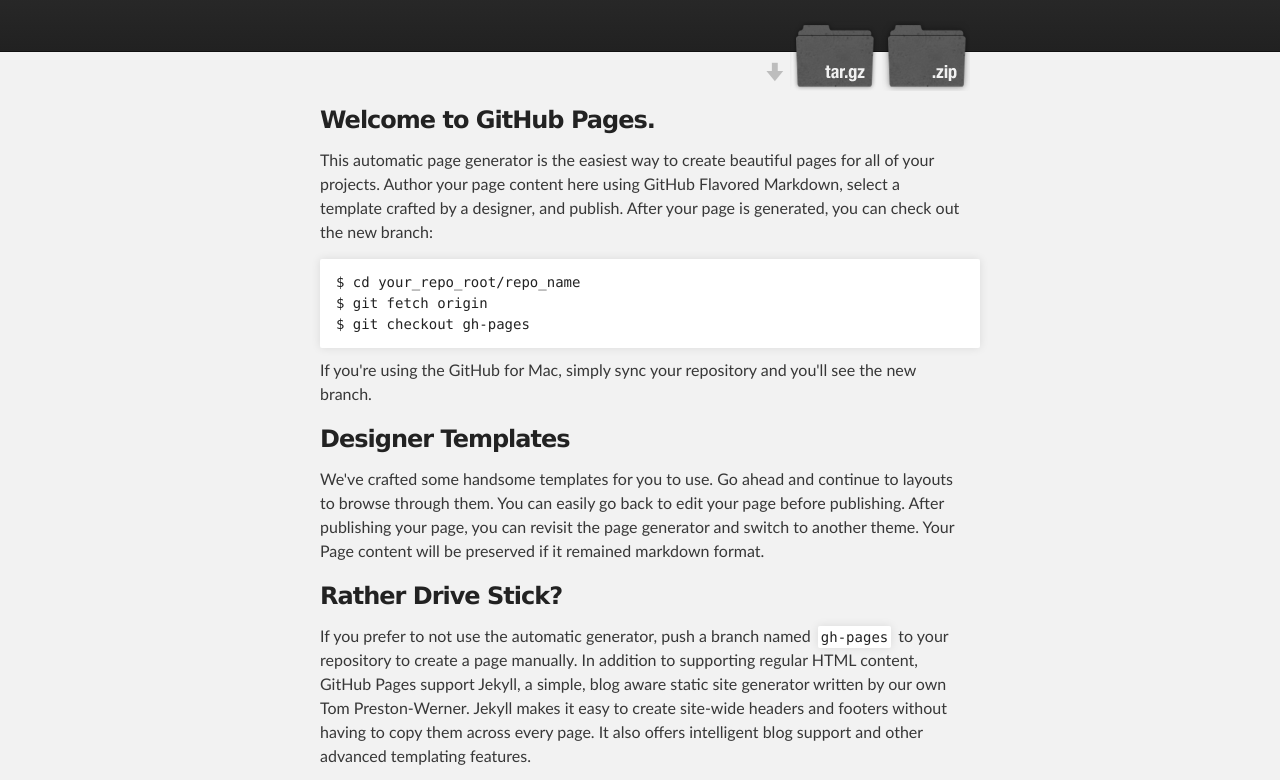
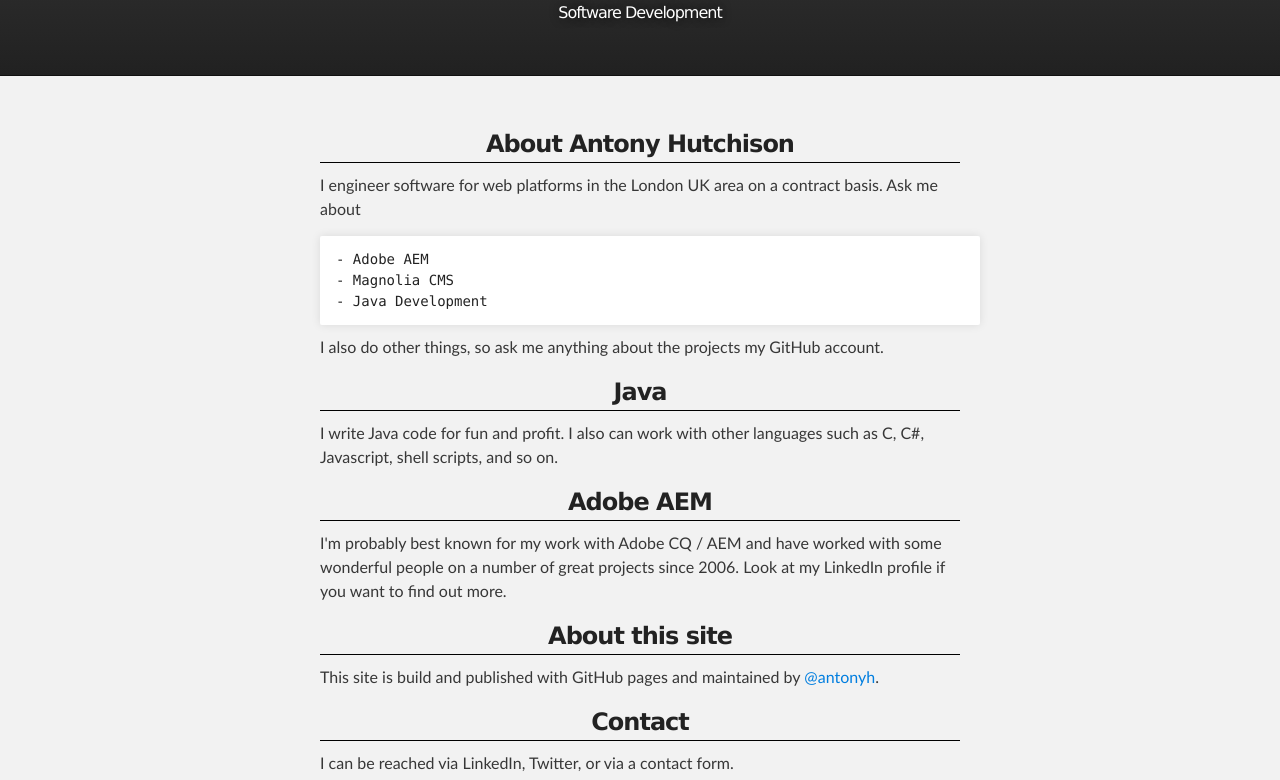
Before and after one commit to antonyh/spikeyphotography-holdingpage, a plain HTML site: page index.html in a window 1280 px wide. Shown: the part 122-902 px from the top of the page. Drawn offline with Linux system fonts and the light colour scheme.

Commit message:
wrote some copy

```diff
--- a/index.html
+++ b/index.html
@@ -16,15 +16,11 @@
     <!-- HEADER -->
     <div id="header_wrap" class="outer">
         <header class="inner">
-          <a id="forkme_banner" href="https://github.com/antonyh/ht">View on GitHub</a>
+          <a id="forkme_banner" href="https://github.com/antonyh/">View my GitHub</a>
 
           <h1 id="project_title">Hutchison Technical</h1>
-          <h2 id="project_tagline"></h2>
+          <h2 id="project_tagline">Software Development</h2>
 
-            <section id="downloads">
-              <a class="zip_download_link" href="https://github.com/antonyh/ht/zipball/master">Download this project as a .zip file</a>
-              <a class="tar_download_link" href="https://github.com/antonyh/ht/tarball/master">Download this project as a tar.gz file</a>
-            </section>
         </header>
     </div>
 
@@ -32,36 +28,37 @@
     <div id="main_content_wrap" class="outer">
       <section id="main_content" class="inner">
         <h3>
-<a id="welcome-to-github-pages" class="anchor" href="#welcome-to-github-pages" aria-hidden="true"><span class="octicon octicon-link"></span></a>Welcome to GitHub Pages.</h3>
+<a id="welcome-to-github-pages" class="anchor" href="#welcome-to-github-pages" aria-hidden="true"><span class="octicon octicon-link"></span></a>About Antony Hutchison</h3>
 
-<p>This automatic page generator is the easiest way to create beautiful pages for all of your projects. Author your page content here using GitHub Flavored Markdown, select a template crafted by a designer, and publish. After your page is generated, you can check out the new branch:</p>
+<p>I engineer software for web platforms in the London UK area on a contract basis. Ask me about </p>
 
-<pre><code>$ cd your_repo_root/repo_name
-$ git fetch origin
-$ git checkout gh-pages
+<pre><code>- Adobe AEM
+- Magnolia CMS
+- Java Development
 </code></pre>
 
-<p>If you're using the GitHub for Mac, simply sync your repository and you'll see the new branch.</p>
+<p>I also do other things, so ask me anything about the projects my GitHub account.</p>
 
 <h3>
-<a id="designer-templates" class="anchor" href="#designer-templates" aria-hidden="true"><span class="octicon octicon-link"></span></a>Designer Templates</h3>
+<a id="designer-templates" class="anchor" href="#designer-templates" aria-hidden="true"><span class="octicon octicon-link"></span></a>Java</h3>
 
-<p>We've crafted some handsome templates for you to use. Go ahead and continue to layouts to browse through them. You can easily go back to edit your page before publishing. After publishing your page, you can revisit the page generator and switch to another theme. Your Page content will be preserved if it remained markdown format.</p>
+<p>I write Java code for fun and profit. I also can work with other languages such as C, C#, Javascript, shell scripts, and so on.</p>
 
 <h3>
-<a id="rather-drive-stick" class="anchor" href="#rather-drive-stick" aria-hidden="true"><span class="octicon octicon-link"></span></a>Rather Drive Stick?</h3>
+<a id="rather-drive-stick" class="anchor" href="#rather-drive-stick" aria-hidden="true"><span class="octicon octicon-link"></span></a>Adobe AEM</h3>
 
-<p>If you prefer to not use the automatic generator, push a branch named <code>gh-pages</code> to your repository to create a page manually. In addition to supporting regular HTML content, GitHub Pages support Jekyll, a simple, blog aware static site generator written by our own Tom Preston-Werner. Jekyll makes it easy to create site-wide headers and footers without having to copy them across every page. It also offers intelligent blog support and other advanced templating features.</p>
+<p>I'm probably best known for my work with Adobe CQ / AEM and have worked with some wonderful people on a number of great projects since 2006. Look at my LinkedIn profile if you want to find out more.</p>
 
 <h3>
-<a id="authors-and-contributors" class="anchor" href="#authors-and-contributors" aria-hidden="true"><span class="octicon octicon-link"></span></a>Authors and Contributors</h3>
+<a id="authors-and-contributors" class="anchor" href="#authors-and-contributors" aria-hidden="true"><span class="octicon octicon-link"></span></a>About this site</h3>
 
-<p>You can <a href="https://github.com/blog/821" class="user-mention">@mention</a> a GitHub username to generate a link to their profile. The resulting <code>&lt;a&gt;</code> element will link to the contributor's GitHub Profile. For example: In 2007, Chris Wanstrath (<a href="https://github.com/defunkt" class="user-mention">@defunkt</a>), PJ Hyett (<a href="https://github.com/pjhyett" class="user-mention">@pjhyett</a>), and Tom Preston-Werner (<a href="https://github.com/mojombo" class="user-mention">@mojombo</a>) founded GitHub.</p>
+<p>This site is build and published with GitHub pages and maintained by <a href="https://github.com/antonyh" class="user-mention">@antonyh</a>.</p>
 
 <h3>
-<a id="support-or-contact" class="anchor" href="#support-or-contact" aria-hidden="true"><span class="octicon octicon-link"></span></a>Support or Contact</h3>
+<a id="support-or-contact" class="anchor" href="#support-or-contact" aria-hidden="true"><span class="octicon octicon-link"></span></a>Contact</h3>
 
-<p>Having trouble with Pages? Check out the documentation at <a href="https://help.github.com/pages">https://help.github.com/pages</a> or contact <a href="mailto:support@github.com">support@github.com</a> and we’ll help you sort it out.</p>
+<p>I can be reached via LinkedIn, Twitter, or via a contact form.</p>
+
       </section>
     </div>
 
--- a/stylesheets/stylesheet.css
+++ b/stylesheets/stylesheet.css
@@ -64,17 +64,21 @@
   color:#222222;
   font-family: 'Lucida Grande', 'Calibri', Helvetica, Arial, sans-serif;
   letter-spacing: -1px;
+  text-align: center;
+  border-bottom: 1px solid black;
 }
 
 h1 {
   font-size: 36px;
   font-weight: 700;
+  border:0;
 }
 
 h2 {
   padding-bottom: 10px;
-  font-size: 32px;
+  font-size: 36px;
   background: url('../images/bg_hr.png') repeat-x bottom;
+  border:0;
 }
 
 h3 {
@@ -309,7 +313,7 @@
 
 #project_tagline {
   color: #fff;
-  font-size: 24px;
+  font-size: 16px;
   font-weight: 300;
   background: none;
   text-shadow: #111 0px 0px 10px;
```
